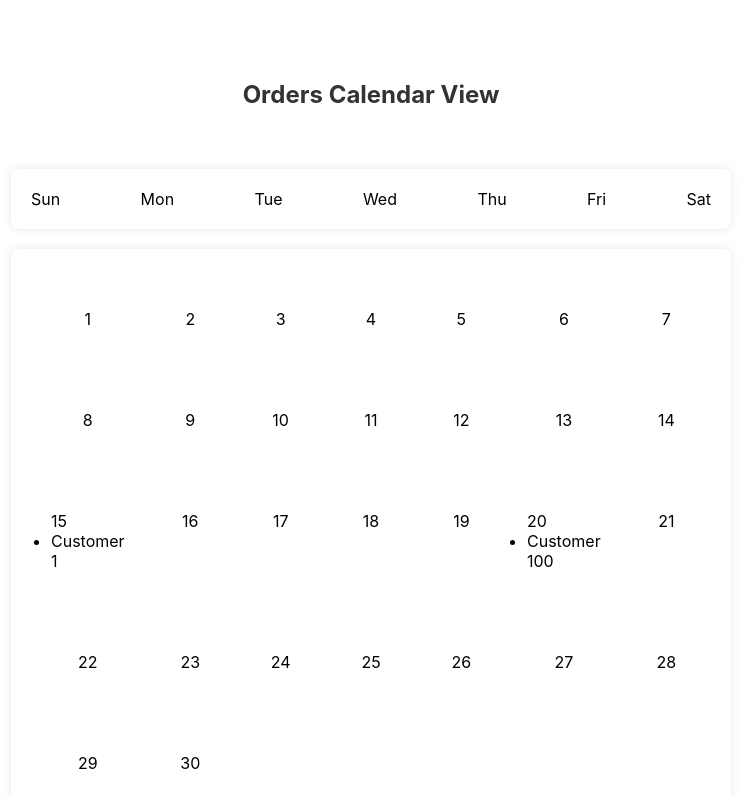
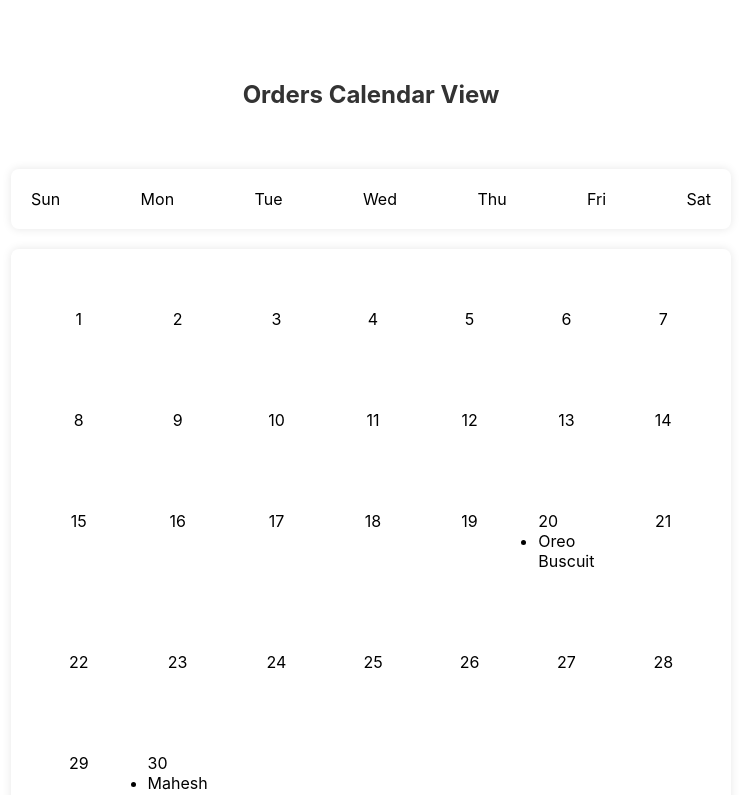
Before and after one commit to mahesh-morde/erp-system, a React (Create React App) app: page /calendar in a window 1280 px wide. Shown: the top 795 px of the page, without its empty margins (269-1011 px from the left). Built offline with nearby package versions, Linux system fonts and the light colour scheme.

Commit message:
updated calendar feature

```diff
--- a/src/Calendar/Calendar.js
+++ b/src/Calendar/Calendar.js
@@ -4,37 +4,39 @@ import { Link } from 'react-router-dom';
 import './Calendar.css';
 
 const Calendar = () => {
-  // Mock data for order list with delivery dates
   const [orders, setOrders] = useState([
-    { id: 1, customerName: 'Customer 1', deliveryDate: '2024-03-15' },
-    { id: 2, customerName: 'Customer 100', deliveryDate: '2024-03-20' },
+    { id: 1, customerName: 'Mahesh Morde', deliveryDate: '2024-03-30' },
+    { id: 2, customerName: 'Oreo Buscuit', deliveryDate: '2024-03-20' },
     // Add more orders as needed
   ]);
 
-  // Function to render days of the month
+  const [selectedDate, setSelectedDate] = useState(null);
+
   const renderCalendarDays = () => {
-    // Assuming a month view for simplicity
-    const daysInMonth = 30; // Adjust this based on the month and year
-
-    // Array to hold the calendar days
+    const daysInMonth = 30;
     const calendarDays = [];
 
-    // Loop through each day of the month
+    const handleDayClick = (day) => {
+      // Set the selected date when a day is clicked
+      setSelectedDate(day);
+    };
+
     for (let day = 1; day <= daysInMonth; day++) {
-      // Check if there are any orders on this day
       const ordersOnDay = orders.filter((order) => {
         const deliveryDay = new Date(order.deliveryDate).getDate();
         return deliveryDay === day;
       });
 
-      // Render a list of orders for this day
       const orderList = ordersOnDay.map((order) => (
         <li key={order.id}>{order.customerName}</li>
       ));
 
-      // Add the day to the calendar with orders if any
+
+      // Highlight the selected date
+      const dayClassName = day === selectedDate ? 'selected-day' : '';
+
       calendarDays.push(
-        <div key={day}>
+        <div key={day} onClick={() => handleDayClick(day)} className={dayClassName}>
           <span>{day}</span>
           <ul>{orderList}</ul>
         </div>
@@ -47,7 +49,20 @@ const Calendar = () => {
   return (
     <div>
       <h2>Orders Calendar View</h2>
-      {/* Calendar view displaying orders based on delivery dates */}
+      {selectedDate && (
+        <div className="selected-orders">
+          <h3>Orders on date: {selectedDate}</h3>
+          <ul>
+            {orders
+              .filter(
+                (order) => new Date(order.deliveryDate).getDate() === selectedDate
+              )
+              .map((order) => (
+                <li key={order.id}>{order.customerName}</li>
+              ))}
+          </ul>
+        </div>
+      )}
       <div className="calendar">
         <div className="calendar-header main">
           <span>Sun</span>
@@ -60,7 +75,6 @@ const Calendar = () => {
         </div>
         <div className="calendar-days main">{renderCalendarDays()}</div>
       </div>
-
       <div className="navigation-links">
         <Link to="/">Back To Dashboard</Link>
       </div>
```
